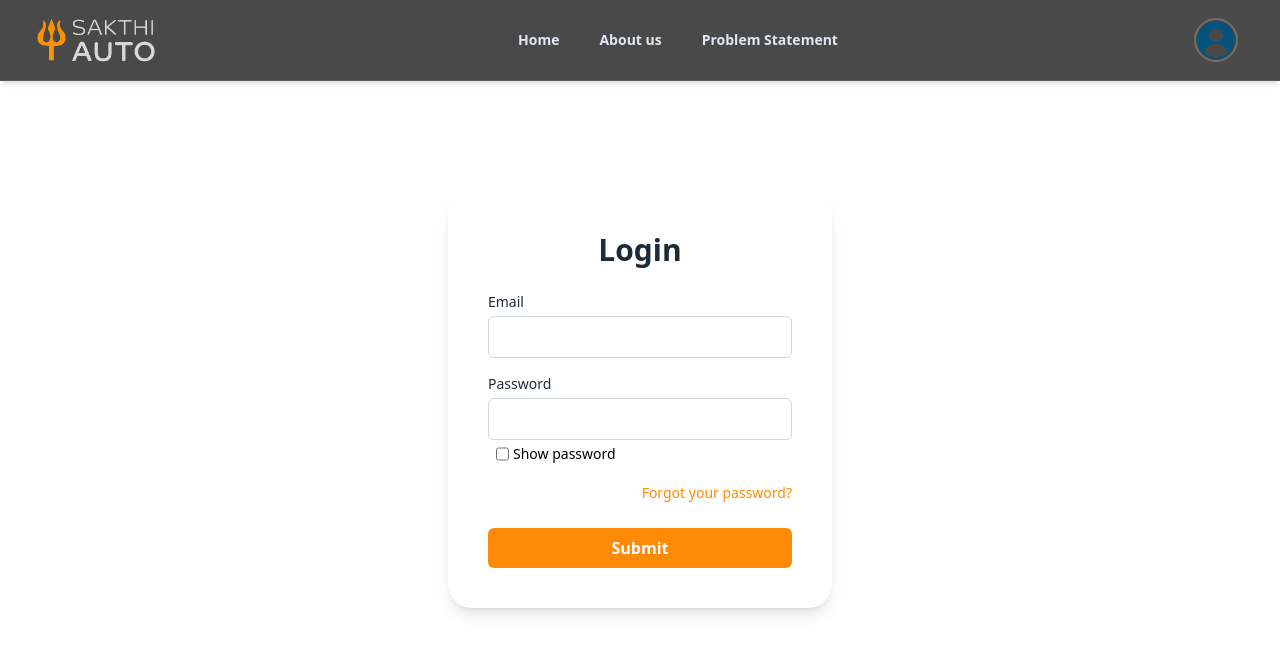
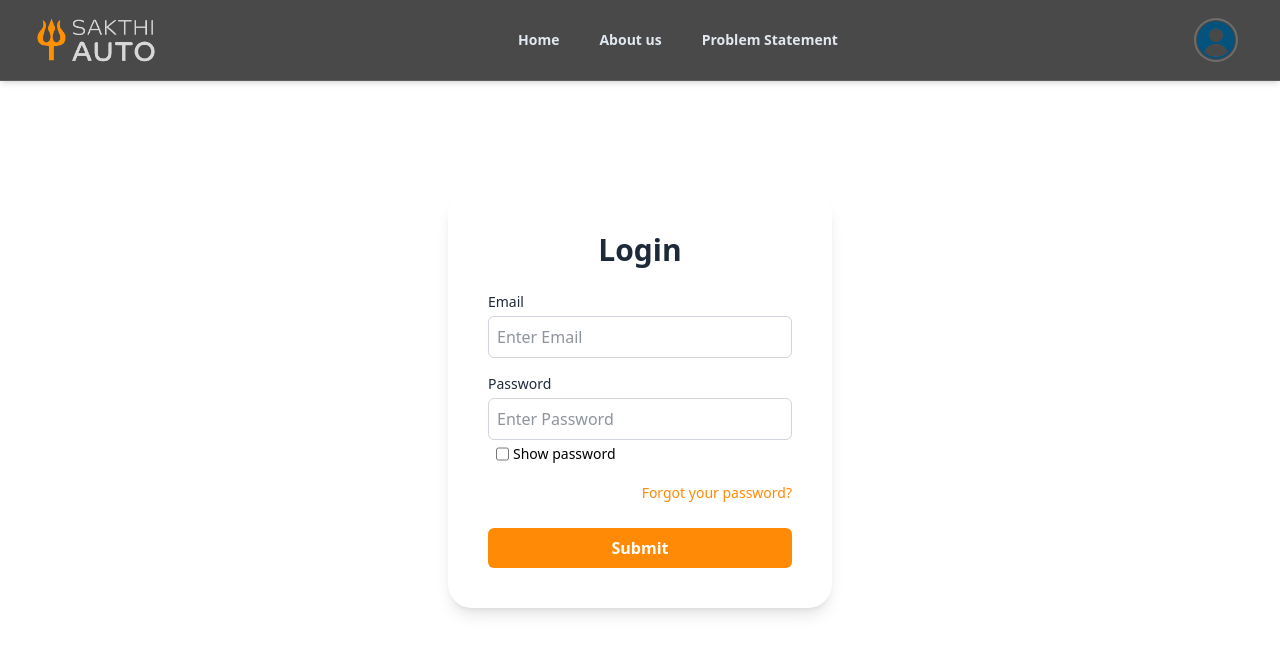
Before and after one commit to damodara2006/Project_SFS, a React (Vite) app in the folder frontend/: page /login in a window 1280 px wide. Shown: the top 654 px of the page. Built offline with nearby package versions, Linux system fonts and the light colour scheme.

Commit message:
feat : added placeholder for input fields

```diff
--- a/frontend/src/components/Login.jsx
+++ b/frontend/src/components/Login.jsx
@@ -91,6 +91,7 @@ const Login = () => {
             <input
               type="email"
               id="email"
+              placeholder='Enter Email'
               className="p-2 rounded-md bg-transparent border border-gray-300 text-gray-800 focus:outline-none focus:border-[#fc8f00]"
               onChange={(e)=>setEmail(e.target.value)}
             />
@@ -104,6 +105,7 @@ const Login = () => {
             <input
               type={Password ? "text" : "password"}
               id="password"
+              placeholder='Enter Password'
               className="p-2 rounded-md bg-transparent border border-gray-300 text-gray-800 focus:outline-none focus:border-[#fc8f00]"
               onChange={(e)=>setPassword(e.target.value)}
               />
```
